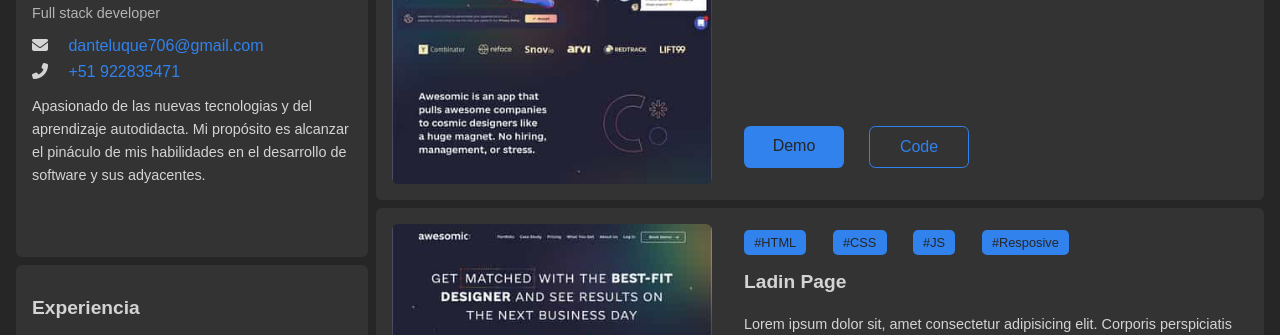
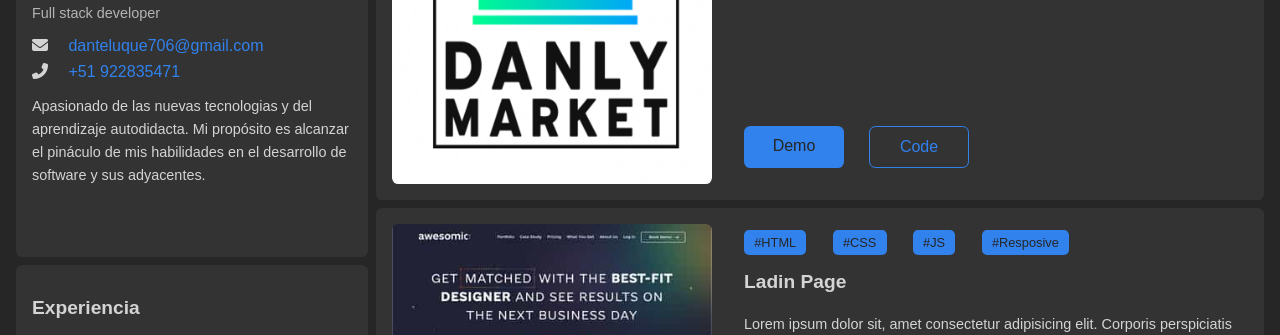
Before and after one commit to DanteLuque/portfolio, a plain HTML site: page index.html in a window 1280 px wide. Shown: the part 602-937 px from the top of the page. Drawn offline with Linux system fonts and the light colour scheme.

Commit message:
Small changes made

```diff
--- a/index.html
+++ b/index.html
@@ -211,7 +211,7 @@
         <!--PROYECTOS-->
         <article class="card card--project">
           <div class="card__image-container">
-            <img src="assets/images/project.jpg" alt="Landing page" class="card__image">
+            <img src="/assets/images/project_Danly.png" alt="Landing page" class="card__image">
           </div>
           <div class="project" >
           <div class="project__tags">
```
Also changed, not shown: assets/images/javascript.png (deleted), assets/images/logo_css.png (deleted), assets/images/logo_html.png (deleted), assets/images/project_Danly.png (added).
